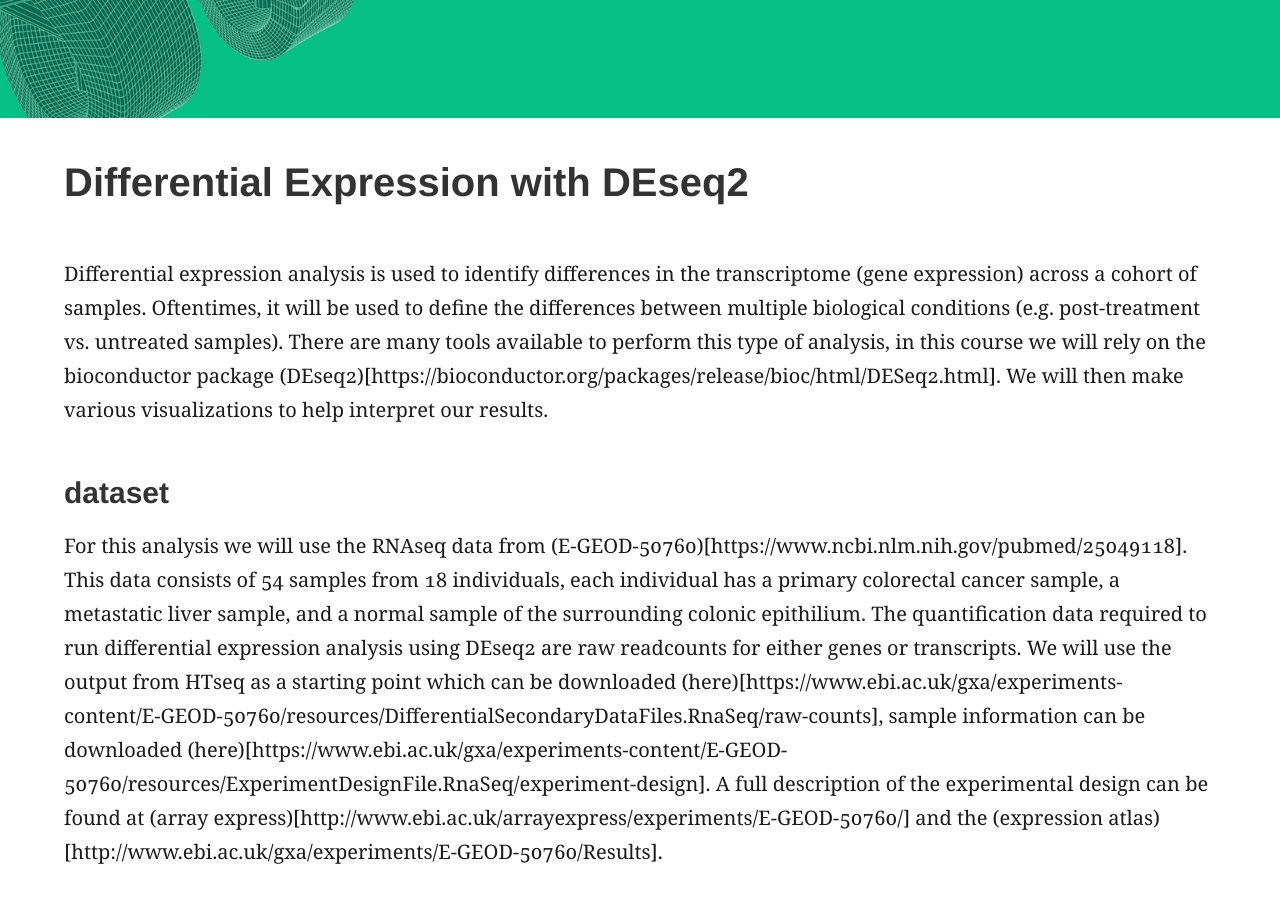
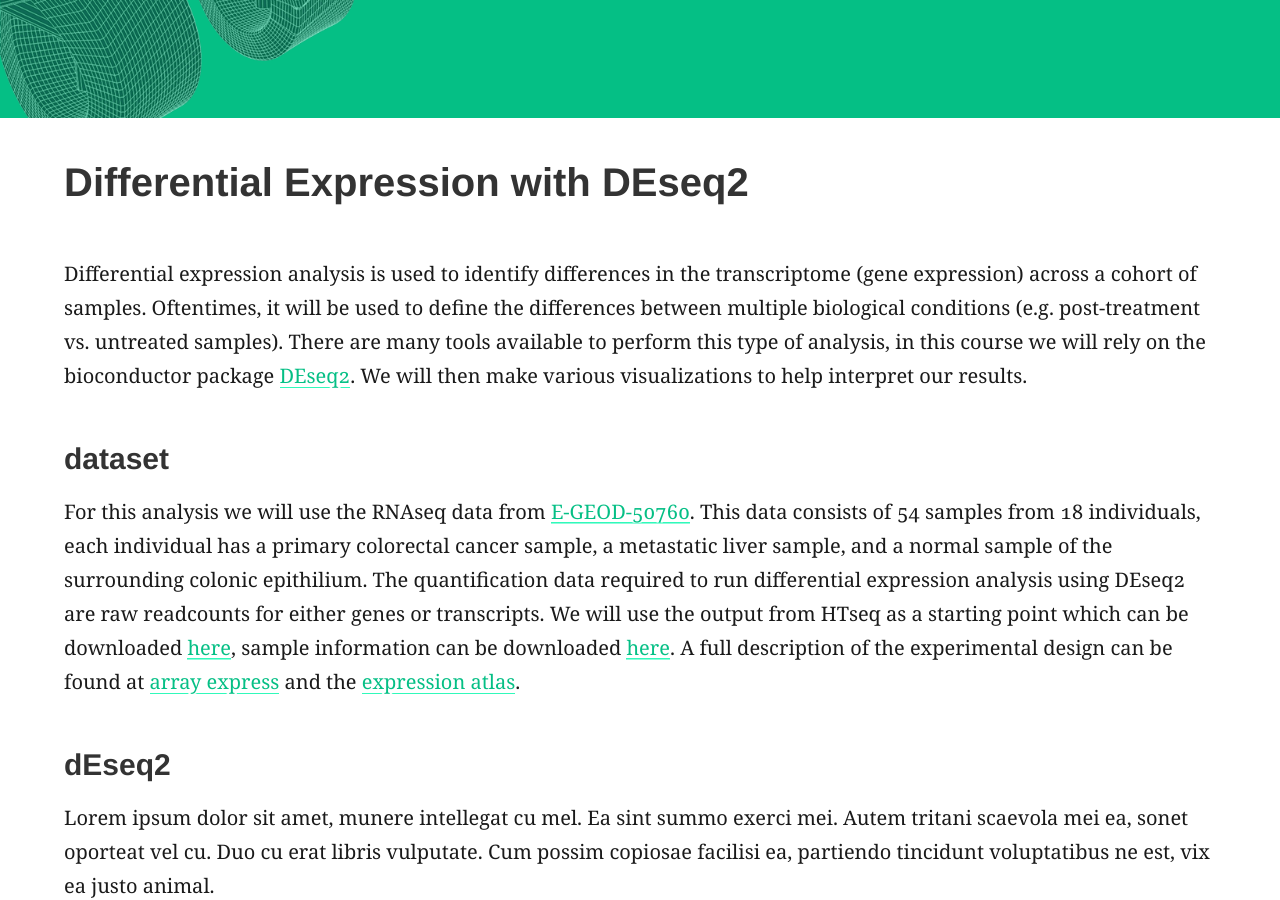
Before and after one commit to griffithlab/genviz.org, a Jekyll site: the page built from _posts/0007-01-01-DifferentialExpression.md, in a window 1280 px wide and 900 px high, scrolled down 306 px. Built offline with Jekyll 4.4.1, drawn with Linux system fonts in a browser that asks for light colours.

Commit message:
fixed broken links

```diff
--- a/_posts/0007-01-01-DifferentialExpression.md
+++ b/_posts/0007-01-01-DifferentialExpression.md
@@ -8,10 +8,10 @@ feature_image: "assets/genvis-dna-bg_optimized_v1a.png"
 date: 0007-01-01
 ---
 
-Differential expression analysis is used to identify differences in the transcriptome (gene expression) across a cohort of samples. Oftentimes, it will be used to define the differences between multiple biological conditions (e.g. post-treatment vs. untreated samples). There are many tools available to perform this type of analysis, in this course we will rely on the bioconductor package (DEseq2)[https://bioconductor.org/packages/release/bioc/html/DESeq2.html]. We will then make various visualizations to help interpret our results.
+Differential expression analysis is used to identify differences in the transcriptome (gene expression) across a cohort of samples. Oftentimes, it will be used to define the differences between multiple biological conditions (e.g. post-treatment vs. untreated samples). There are many tools available to perform this type of analysis, in this course we will rely on the bioconductor package [DEseq2](https://bioconductor.org/packages/release/bioc/html/DESeq2.html). We will then make various visualizations to help interpret our results.
 
 ### dataset
-For this analysis we will use the RNAseq data from (E-GEOD-50760)[https://www.ncbi.nlm.nih.gov/pubmed/25049118]. This data consists of 54 samples from 18 individuals, each individual has a primary colorectal cancer sample, a metastatic liver sample, and a normal sample of the surrounding colonic epithilium. The quantification data required to run differential expression analysis using DEseq2 are raw readcounts for either genes or transcripts. We will use the output from HTseq as a starting point which can be downloaded (here)[https://www.ebi.ac.uk/gxa/experiments-content/E-GEOD-50760/resources/DifferentialSecondaryDataFiles.RnaSeq/raw-counts], sample information can be downloaded (here)[https://www.ebi.ac.uk/gxa/experiments-content/E-GEOD-50760/resources/ExperimentDesignFile.RnaSeq/experiment-design]. A full description of the experimental design can be found at (array express)[http://www.ebi.ac.uk/arrayexpress/experiments/E-GEOD-50760/] and the (expression atlas)[http://www.ebi.ac.uk/gxa/experiments/E-GEOD-50760/Results].
+For this analysis we will use the RNAseq data from [E-GEOD-50760](https://www.ncbi.nlm.nih.gov/pubmed/25049118). This data consists of 54 samples from 18 individuals, each individual has a primary colorectal cancer sample, a metastatic liver sample, and a normal sample of the surrounding colonic epithilium. The quantification data required to run differential expression analysis using DEseq2 are raw readcounts for either genes or transcripts. We will use the output from HTseq as a starting point which can be downloaded [here](https://www.ebi.ac.uk/gxa/experiments-content/E-GEOD-50760/resources/DifferentialSecondaryDataFiles.RnaSeq/raw-counts), sample information can be downloaded [here](https://www.ebi.ac.uk/gxa/experiments-content/E-GEOD-50760/resources/ExperimentDesignFile.RnaSeq/experiment-design). A full description of the experimental design can be found at [array express](http://www.ebi.ac.uk/arrayexpress/experiments/E-GEOD-50760/) and the [expression atlas](http://www.ebi.ac.uk/gxa/experiments/E-GEOD-50760/Results).
 
 ### dEseq2
 
```
